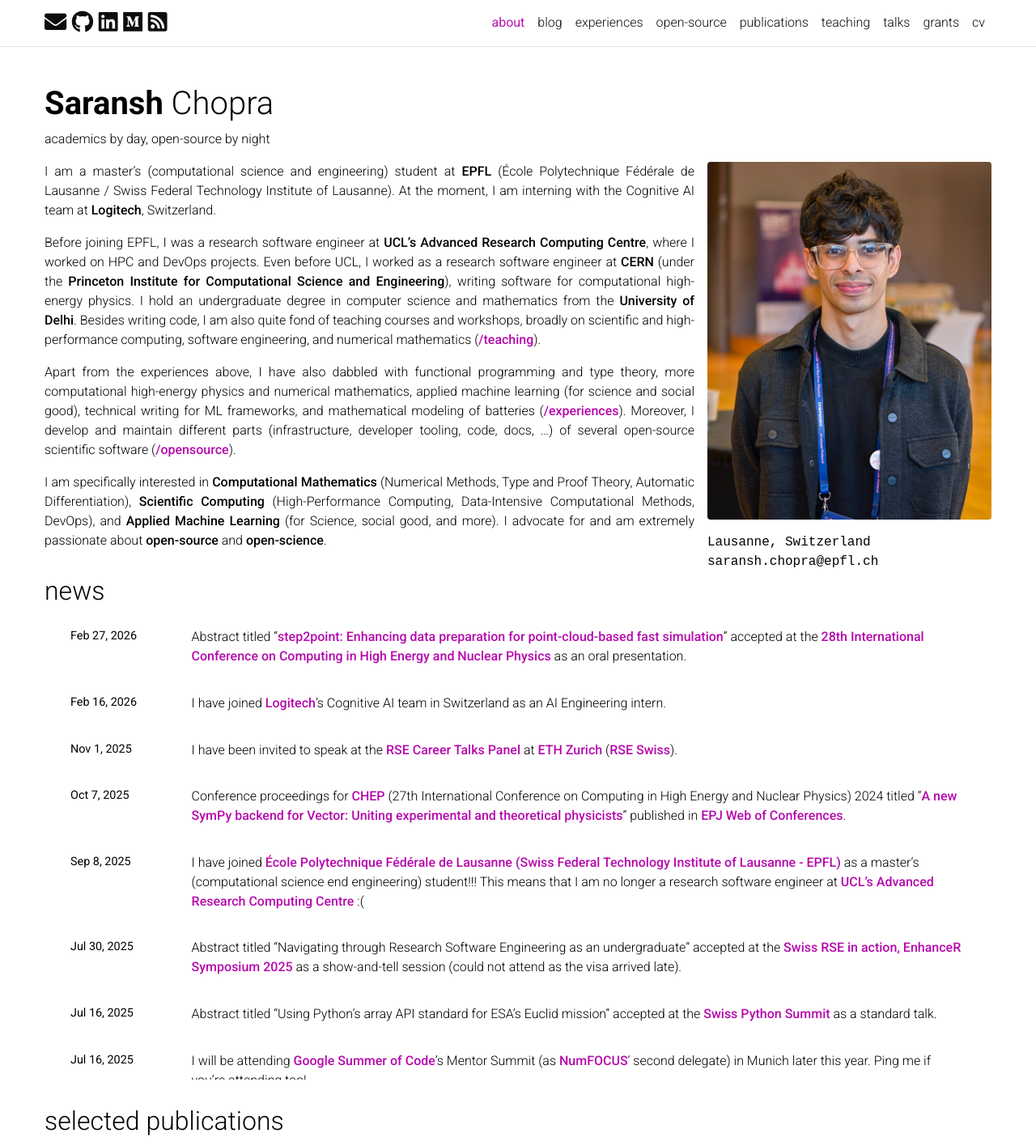
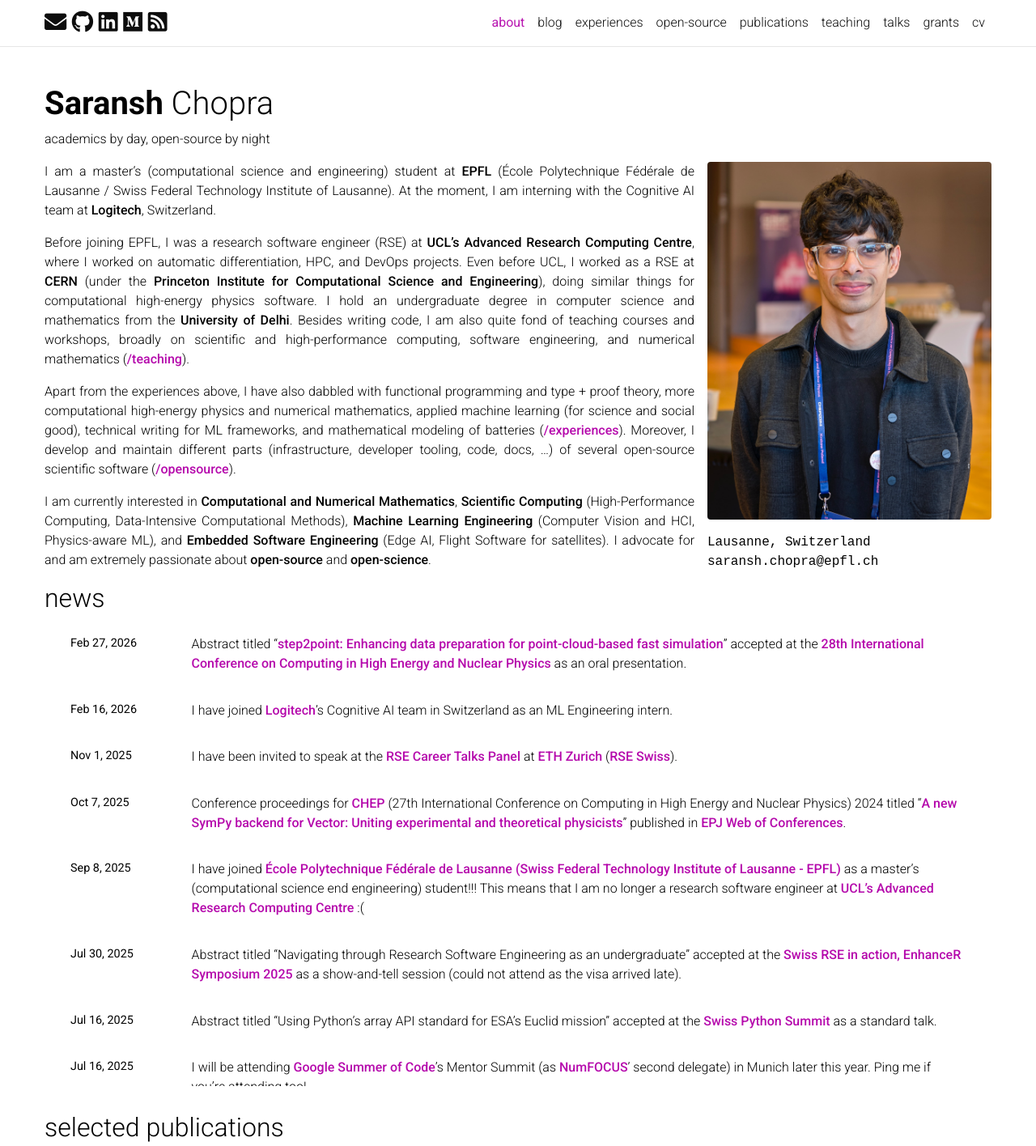
Before and after one commit to Saransh-cpp/Saransh-cpp.github.io, a Jekyll site: the page built from _pages/about.md, in a window 1280 px wide, cut to the strip 0-1416 px from the top of the page. Shown: the whole strip at 81% size. Built offline with Jekyll 4.4.1, drawn with Linux system fonts in a browser that asks for light colours; full-size pictures stand in for the smaller copies a plugin makes; emoji names are drawn with the system emoji font; comment, search, counter and statistics services are not loaded; a style sheet for code colours, icons or effects is not loaded.

Commit message:
update interests

```diff
--- a/_data/repositories.yml
+++ b/_data/repositories.yml
@@ -23,15 +23,14 @@
   - smaranjitghose/DocLense
 
 project_repos:
+  - Saransh-cpp/ORION
   - Saransh-cpp/ROOT
   - Saransh-cpp/SOFIE-ALPAKA
   - Saransh-cpp/polarising-content-on-indian-youtube-near-elections
   - Saransh-cpp/synergic-deep-learning-for-glioma-grading
-  - Saransh-cpp/rmstar
   - Saransh-cpp/MemeTastic
   - Saransh-cpp/PopItUp
   - Saransh-cpp/BookRentApp-Chapter3
-  - Saransh-cpp/SceneNet
   - Saransh-cpp/ForMente
   - Saransh-cpp/ForMente-onWeb
 
@@ -47,5 +46,3 @@
   - Saransh-cpp/IdrisButNotAgda
   - Saransh-cpp/ResearchPrograms
   - Saransh-cpp/Papers
-  # - Saransh-cpp/DSA
-  # - Saransh-cpp/LearningProjects
--- a/_pages/about.md
+++ b/_pages/about.md
@@ -18,8 +18,8 @@
 
 I am a master's (computational science and engineering) student at **EPFL** (École Polytechnique Fédérale de Lausanne / Swiss Federal Technology Institute of Lausanne). At the moment, I am interning with the Cognitive AI team at **Logitech**, Switzerland.
 
-Before joining EPFL, I was a research software engineer at **UCL's Advanced Research Computing Centre**, where I worked on HPC and DevOps projects. Even before UCL, I worked as a research software engineer at **CERN** (under the **Princeton Institute for Computational Science and Engineering**), writing software for computational high-energy physics. I hold an undergraduate degree in computer science and mathematics from the **University of Delhi**. Besides writing code, I am also quite fond of teaching courses and workshops, broadly on scientific and high-performance computing, software engineering, and numerical mathematics (**[/teaching](/teaching)**).
+Before joining EPFL, I was a research software engineer (RSE) at **UCL's Advanced Research Computing Centre**, where I worked on automatic differentiation, HPC, and DevOps projects. Even before UCL, I worked as a RSE at **CERN** (under the **Princeton Institute for Computational Science and Engineering**), doing similar things for computational high-energy physics software. I hold an undergraduate degree in computer science and mathematics from the **University of Delhi**. Besides writing code, I am also quite fond of teaching courses and workshops, broadly on scientific and high-performance computing, software engineering, and numerical mathematics (**[/teaching](/teaching)**).
 
-Apart from the experiences above, I have also dabbled with functional programming and type theory, more computational high-energy physics and numerical mathematics, applied machine learning (for science and social good), technical writing for ML frameworks, and mathematical modeling of batteries (**[/experiences](/experiences)**). Moreover, I develop and maintain different parts (infrastructure, developer tooling, code, docs, ...) of several open-source scientific software (**[/opensource](/opensource)**).
+Apart from the experiences above, I have also dabbled with functional programming and type + proof theory, more computational high-energy physics and numerical mathematics, applied machine learning (for science and social good), technical writing for ML frameworks, and mathematical modeling of batteries (**[/experiences](/experiences)**). Moreover, I develop and maintain different parts (infrastructure, developer tooling, code, docs, ...) of several open-source scientific software (**[/opensource](/opensource)**).
 
-I am specifically interested in **Computational Mathematics** (Numerical Methods, Type and Proof Theory, Automatic Differentiation), **Scientific Computing** (High-Performance Computing, Data-Intensive Computational Methods, DevOps), and **Applied Machine Learning** (for Science, social good, and more). I advocate for and am extremely passionate about **open-source** and **open-science**.
+I am currently interested in **Computational and Numerical Mathematics**, **Scientific Computing** (High-Performance Computing, Data-Intensive Computational Methods), **Machine Learning Engineering** (Computer Vision and HCI, Physics-aware ML), and **Embedded Software Engineering** (Edge AI, Flight Software for satellites). I advocate for and am extremely passionate about **open-source** and **open-science**.
--- a/_pages/experiences.md
+++ b/_pages/experiences.md
@@ -26,7 +26,7 @@
 
 #### Work
 
-- AI Engineering Intern \| February 2026 - Present \| [Logitech](https://www.logitech.com/en-ch){:target="_blank"}
+- ML Engineering Intern \| February 2026 - Present \| [Logitech](https://www.logitech.com/en-ch){:target="_blank"}
 - Research Software Engineer \| June 2025 - September 2025 \| [Advanced Research Computing Centre](https://www.ucl.ac.uk/advanced-research-computing){:target="_blank"}, [University College London](https://www.ucl.ac.uk){:target="_blank"}
 - Assistant Research Software Engineer \| August 2024 - June 2025 \| [Advanced Research Computing Centre](https://www.ucl.ac.uk/advanced-research-computing){:target="_blank"}, [University College London](https://www.ucl.ac.uk){:target="_blank"}
 - Research Software Engineer \| January 2024 - August 2024 \| [CERN](https://home.cern){:target="_blank"}, [Princeton University](https://www.princeton.edu){:target="_blank"}, [IRIS-HEP](https://researchcomputing.princeton.edu/research/iris-hep-software-institute){:target="_blank"}
@@ -92,7 +92,7 @@
 ---
 
 #### [Logitech](https://www.logitech.com/en-ch){:target="_blank"}
-##### AI Engineering Intern
+##### ML Engineering Intern
 ###### Dr. Jonathan Dan
 ###### February 2026 - Present | Vaud, Switzerland
 
```
Also changed, not shown: _news/announcement_49.md (+1 -1 lines).
